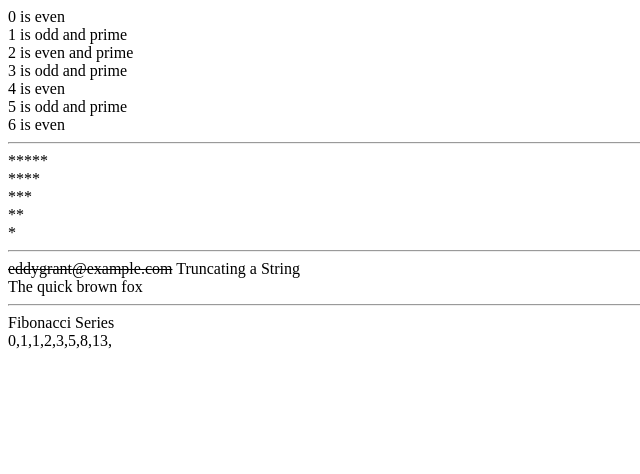
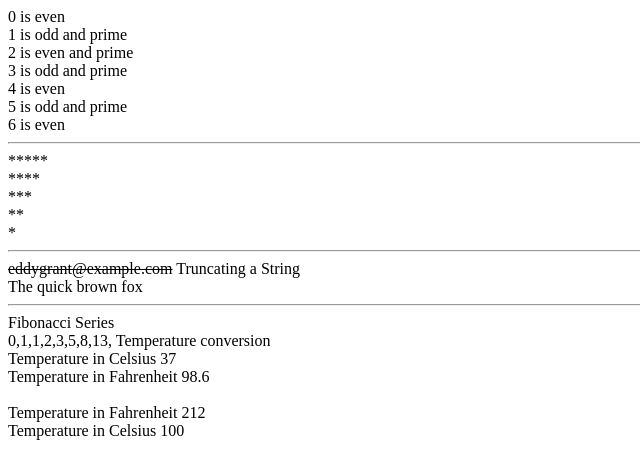
Before and after one commit to mrrakesh1318/web_development_skillsanta, a plain HTML site: page index.html in a window 1280 px wide. Shown: the whole page, without its empty margins (0-640 px from the left). Drawn offline with Linux system fonts and the light colour scheme.

Commit message:
Update index.html

```diff
--- a/index.html
+++ b/index.html
@@ -12,5 +12,6 @@
     <script src="js/hide_email.js"></script>
     <script src="js/truncate.js"></script>
     <script src="js/fibo.js"></script>
+    <script src="js/temp.js"></script>
 </body>
 </html>
```
